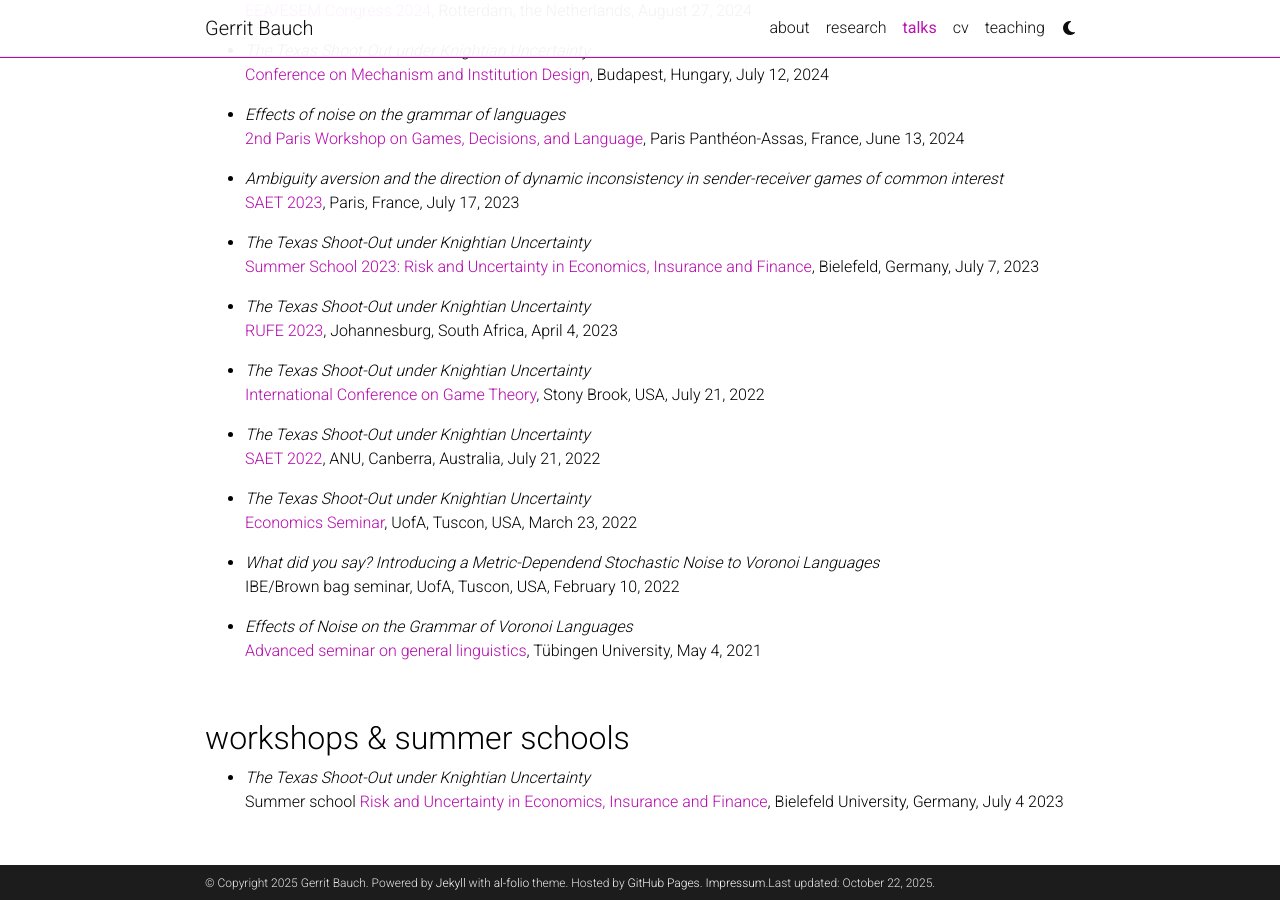
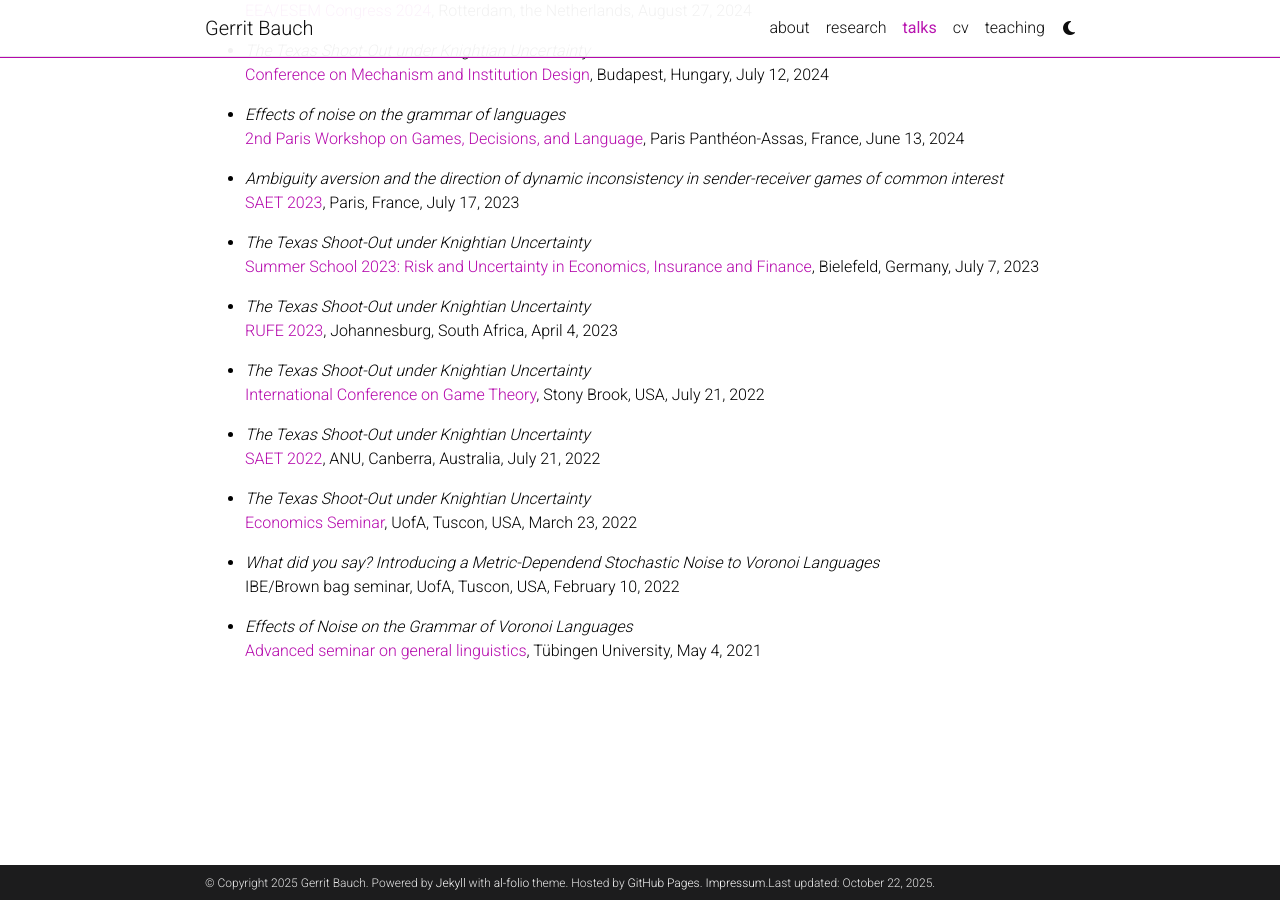
Before and after one commit to gbauch/gbauch.github.io, a Jekyll site: the page built from _pages/talks.md, in a window 1280 px wide and 900 px high, scrolled down 832 px. Built offline with Jekyll 4.4.1, drawn with Linux system fonts in a browser that asks for light colours; comment, search, counter and statistics services are not loaded; a style sheet for code colours, icons or effects is not loaded.

Commit message:
Update talks.md
removed duplicates

```diff
--- a/_pages/talks.md
+++ b/_pages/talks.md
@@ -67,10 +67,3 @@ nav_order: 2
 
    - *Effects of Noise on the Grammar of Voronoi Languages*<br>
      [Advanced seminar on general linguistics](https://uni-tuebingen.de/en/faculties/faculty-of-humanities/departments/modern-languages/department-of-linguistics/chairs/general-linguistics/oberseminar/), Tübingen University, May 4, 2021
-
-<br>
-
-## workshops & summer schools
-
-   - *The Texas Shoot-Out under Knightian Uncertainty*<br>
-      Summer school [Risk and Uncertainty in Economics, Insurance and Finance](https://sites.google.com/view/summer-school-23/overview), Bielefeld University, Germany, July 4 2023
```
